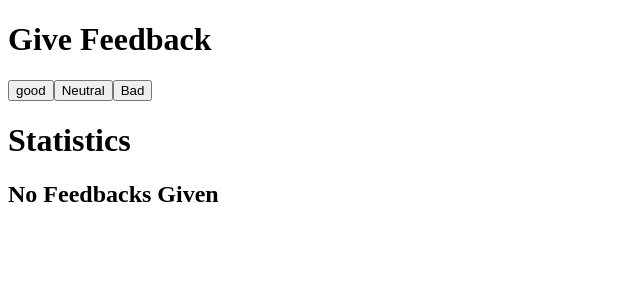
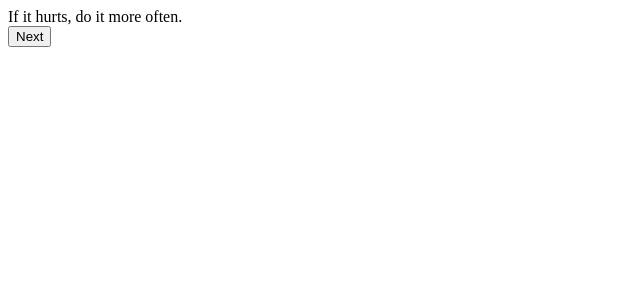
Before and after one commit to aum1618/Part-one, a React (Create React App) app: page / in a window 1280 px wide. Shown: the top 300 px of the page, without its empty margins (0-640 px from the left). Built offline with nearby package versions, Linux system fonts and the light colour scheme.

Commit message:
exercise 1.12 done

```diff
--- a/src/App.js
+++ b/src/App.js
@@ -1,43 +1,31 @@
 import { useState } from 'react'
-import Button from './Button'
-import Statistics from './Statistics'
 
 const App = () => {
-  // save clicks of each button to its own state
-  const [good, setGood] = useState(0)
-  const [neutral, setNeutral] = useState(0)
-  const [bad, setBad] = useState(0)
-  const [avg ,setAvg] = useState(0)
-  const [total ,setTotal] = useState(0)
+  const anecdotes = [
+    'If it hurts, do it more often.',
+    'Adding manpower to a late software project makes it later!',
+    'The first 90 percent of the code accounts for the first 10 percent of the development time...The remaining 10 percent of the code accounts for the other 90 percent of the development time.',
+    'Any fool can write code that a computer can understand. Good programmers write code that humans can understand.',
+    'Premature optimization is the root of all evil.',
+    'Debugging is twice as hard as writing the code in the first place. Therefore, if you write the code as cleverly as possible, you are, by definition, not smart enough to debug it.',
+    'Programming without an extremely heavy use of console.log is same as if a doctor would refuse to use x-rays or blood tests when diagnosing patients.'
+  ]
 
-  const goodclickhandler=()=>{
-    setGood(good+1)
-    setAvg(avg +1)
-    setTotal(total+1)
+  const [selected, setSelected] = useState(0)
 
-  }
-  const neutralclickhandler=()=>{
-    setNeutral(neutral+1)
-    setTotal(total+1)
-
-  }
-  const badclickhandler=()=>{
-    setBad(bad+1)
-    setAvg(avg -1)
-    setTotal(total+1)
+  const nexthandler=()=>{
+    setSelected(Math.floor(Math.random()*6))
 
   }
 
   return (
     <div>
-      <h1>Give Feedback</h1>
-      <Button text={'good'} clickhandler={goodclickhandler} />
-      <Button text={'Neutral'} clickhandler={neutralclickhandler} />
-      <Button text={'Bad'} clickhandler={badclickhandler} />
+      {anecdotes[selected]}
 
-      <Statistics good={good} bad={bad} avg={avg} neutral={neutral} total={total} />
+      <div>
+      <button onClick={nexthandler}>Next</button>
 
-
+      </div>
     </div>
   )
 }
--- a/src/Button.js
+++ /dev/null
@@ -1,7 +0,0 @@
-import React from 'react'
-
-export default function Button({text,clickhandler}) {
-  return (
-    <button onClick={clickhandler} >{text}</button>
-  )
-}
--- a/src/Statistics.js
+++ /dev/null
@@ -1,47 +0,0 @@
-import React from "react";
-
-export default function Statistics({ good, neutral, bad, avg, total }) {
-
-    if (good === 0 && bad === 0 && neutral === 0) {
-    return (
-      <div>
-        <h1>Statistics</h1>
-        <h2>No Feedbacks Given</h2>
-      </div>
-    );
-  } else {
-    return (
-      <table>
-
-        <tbody>
-        <tr><td>Statistics</td></tr>
-          <tr>
-            <td>{"good"}</td>
-            <td>{good}</td>
-          </tr>
-          <tr>
-            <td>{"Neutral"}</td>
-            <td>{neutral}</td>
-          </tr>
-          <tr>
-            <td>{"Bad"}</td>
-            <td>{bad}</td>
-          </tr>
-          <tr>
-            <td>{"Total"}</td>
-            <td>{total}</td>
-          </tr>
-          <tr>
-            <td>{"Average Score"}</td>
-            <td>{avg / total}</td>
-          </tr>
-          <tr>
-            <td>{"Bad"}</td>
-            <td>{(good / total) * 100}</td>
-          </tr>
-        </tbody>
-      </table>
-    );
-  }
-
-}
```
Also changed, not shown: src/StatisticLine.js (deleted, +0 -8 lines).
